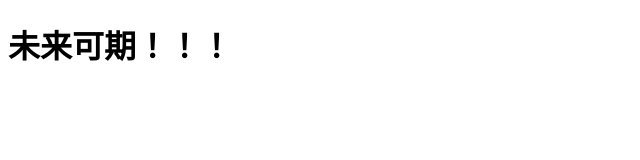
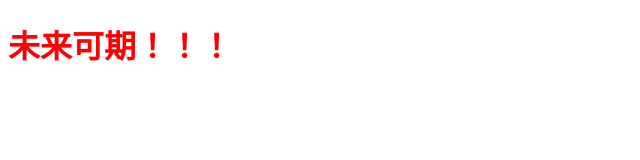
Before and after one commit to Amey-Zhang/project2, a plain HTML site: page index.html in a window 1280 px wide. Shown: the whole page, without its empty margins (0-640 px from the left). Drawn offline with Linux system fonts and the light colour scheme.

Commit message:
调整css样式引入

```diff
--- a/index.html
+++ b/index.html
@@ -2,7 +2,7 @@
 <html>
 	<head>
 		<title>我想大声告诉你</title>
-		<link href="css/index.css" />
+		<link rel="stylesheet" href="css/index.css" />
 	</head>
 	<body>
 		<h1>未来可期！！！</h1>
```
